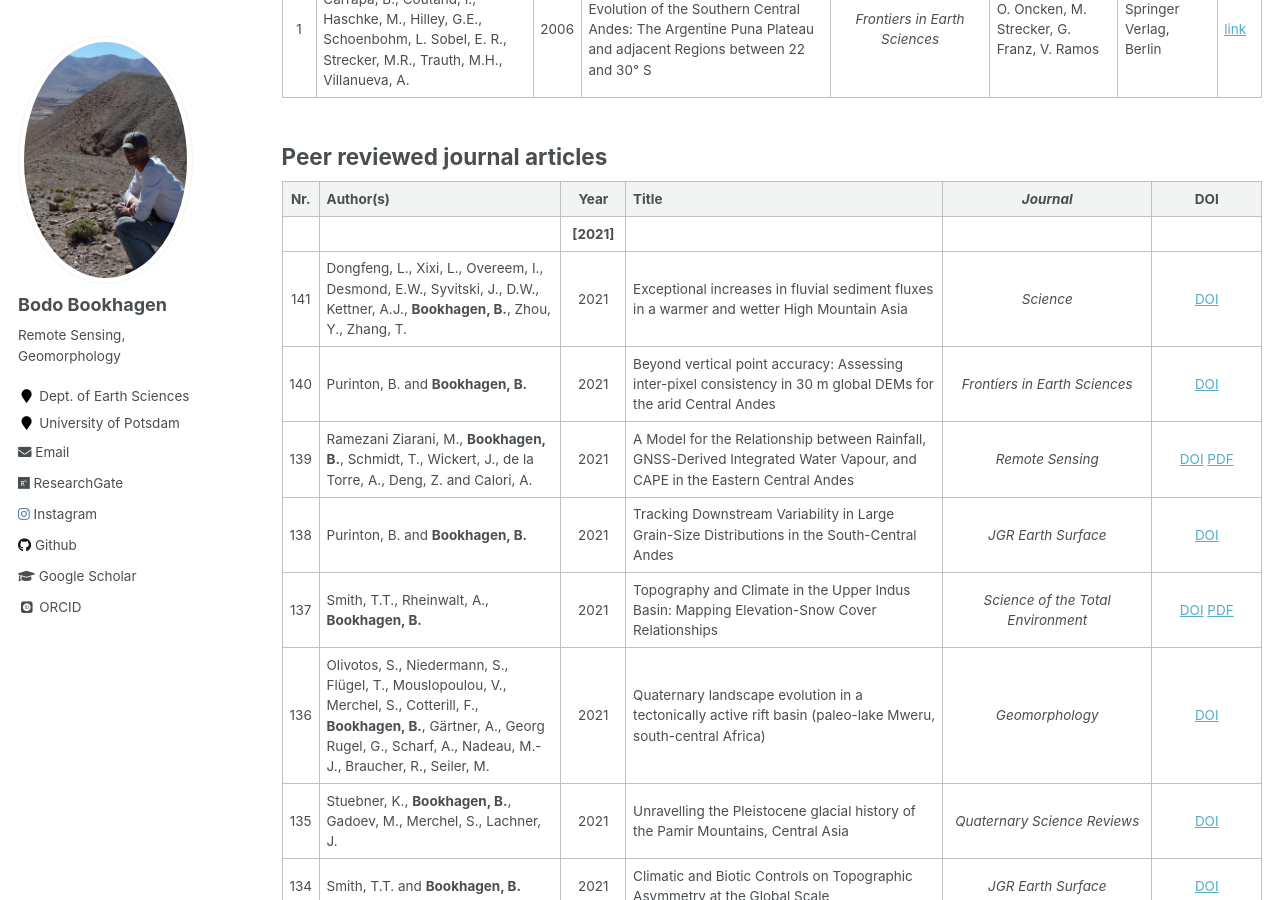
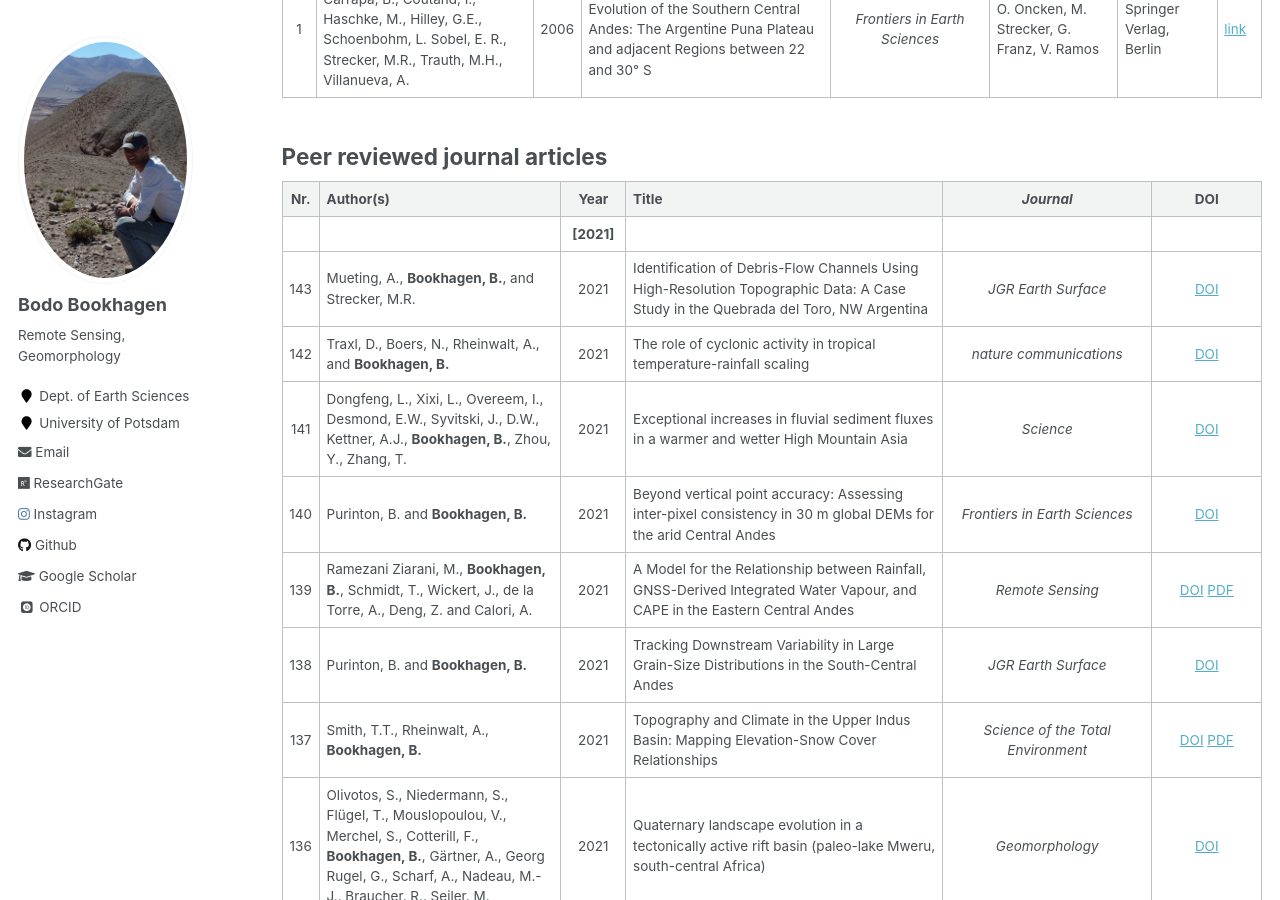
Before and after one commit to BodoBookhagen/BodoBookhagen.github.io, a Jekyll site: the page built from _pages/publications.md, in a window 1280 px wide and 900 px high, scrolled down 1235 px. Built offline with Jekyll 4.4.1, drawn with Linux system fonts in a browser that asks for light colours; some web fonts are replaced.

Commit message:
Nov-21 2021

```diff
--- a/_pages/publications.md
+++ b/_pages/publications.md
@@ -34,6 +34,8 @@ Nr. | Author(s) | Year | Chapter Title |  _Book Title_  | Editors  | Publisher |
 Nr.  | Author(s) | Year | Title | _Journal_ | DOI
 :--: | :---------------------------------------------------------------------------------------------------------------------------------------------------------------------------------------- | :-------------: | ----------------------------------------------------------------------------------------------------------------------------------------------------------------------------------------------------------------------------- | :---------------------------------------------------------------------------------------------------------: | :---------------------------------------------------------------------------------------------------------------------------------------------------------------------------------:
 | | **[2021]** | | |
+143 | Mueting, A., **Bookhagen, B.**, and  Strecker, M.R. | 2021 | Identification of Debris-Flow Channels Using High-Resolution Topographic Data: A Case Study in the Quebrada del Toro, NW Argentina | _JGR Earth Surface_ | [DOI](https://doi.org/10.1029/2021JF006330)
+142 | Traxl, D., Boers, N., Rheinwalt, A., and **Bookhagen, B.** | 2021 | The role of cyclonic activity in tropical temperature-rainfall scaling | _nature communications_ | [DOI](https://doi.org/10.1038/s41467-021-27111-z)
 141 | Dongfeng, L., Xixi, L., Overeem, I., Desmond, E.W., Syvitski, J., D.W., Kettner, A.J., **Bookhagen, B.**, Zhou, Y., Zhang, T. | 2021 | Exceptional increases in fluvial sediment fluxes in a warmer and wetter High Mountain Asia | _Science_ | [DOI](https://www.science.org/doi/10.1126/science.abi9649)
 140 | Purinton, B. and **Bookhagen, B.** | 2021 | Beyond vertical point accuracy: Assessing inter-pixel consistency in 30 m global DEMs for the arid Central Andes | _Frontiers in Earth Sciences_ | [DOI](http://dx.doi.org/10.3389/feart.2021.758606)
 139 | Ramezani Ziarani, M., **Bookhagen, B.**, Schmidt, T., Wickert, J., de la Torre, A., Deng, Z. and  Calori, A. | 2021 | A Model for the Relationship between Rainfall, GNSS-Derived Integrated Water Vapour, and CAPE in the Eastern Central Andes | _Remote Sensing_ | [DOI](https://doi.org/10.3390/rs13183788) [PDF](https://www.mdpi.com/2072-4292/13/18/3788/pdf)
```
